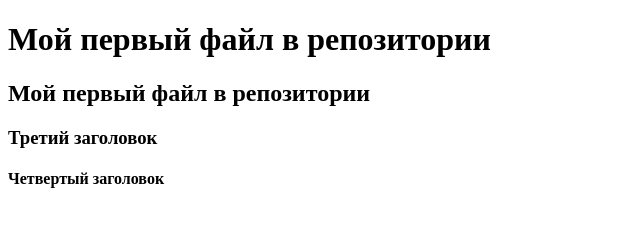
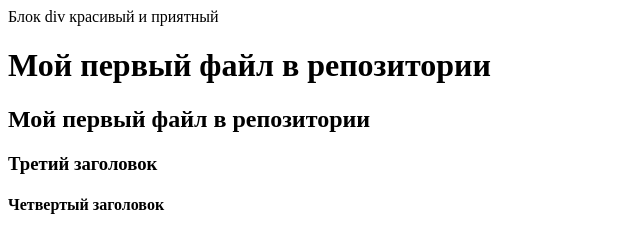
Before and after one commit to AlmiraTolstova/FirstPublicRepository, a plain HTML site: page index.html in a window 1280 px wide. Shown: the whole page, without its empty margins (0-640 px from the left). Drawn offline with Linux system fonts and the light colour scheme.

Commit message:
Изменен текс div блока

```diff
--- a/index.html
+++ b/index.html
@@ -5,6 +5,7 @@
     <title>Мой первый файл в репозитории</title>
 </head>
 <body class="body">
+<div>Блок div красивый и приятный</div>
 <h1>Мой первый файл в репозитории</h1>
 <h2>Мой первый файл в репозитории</h2>
 <h3>Третий заголовок</h3>
```
